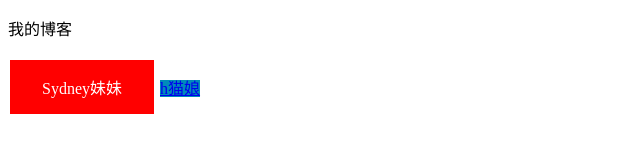
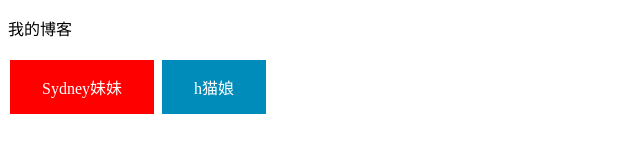
Before and after one commit to kehangkeji/kehangji.github.io, a plain HTML site: page index.html in a window 1280 px wide. Shown: the whole page, without its empty margins (0-640 px from the left). Drawn offline with Linux system fonts and the light colour scheme.

Commit message:
Update index.html

```diff
--- a/index.html
+++ b/index.html
@@ -17,7 +17,16 @@
     margin: 4px 2px;
     cursor: pointer;
 }
-.button2 {background-color: #008CBA;}
+.button2 {background-color: #008CBA;
+    border: none;
+    color: white;
+    padding: 15px 32px;
+    text-align: center;
+    text-decoration: none;
+    display: inline-block;
+    font-size: 16px;
+    margin: 4px 2px;
+    cursor: pointer;}
 </style>
   <p>我的博客</p>
 <body>
```
